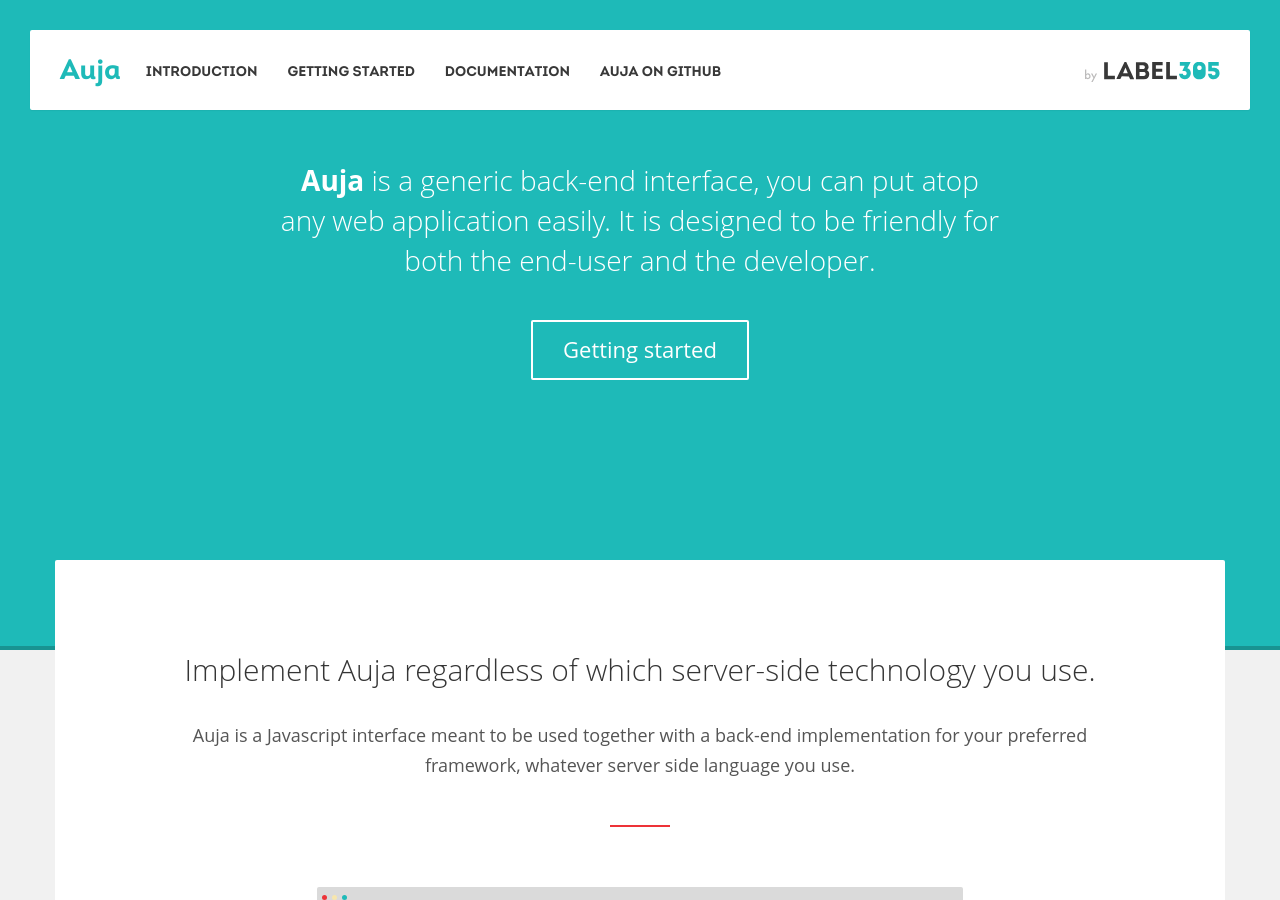
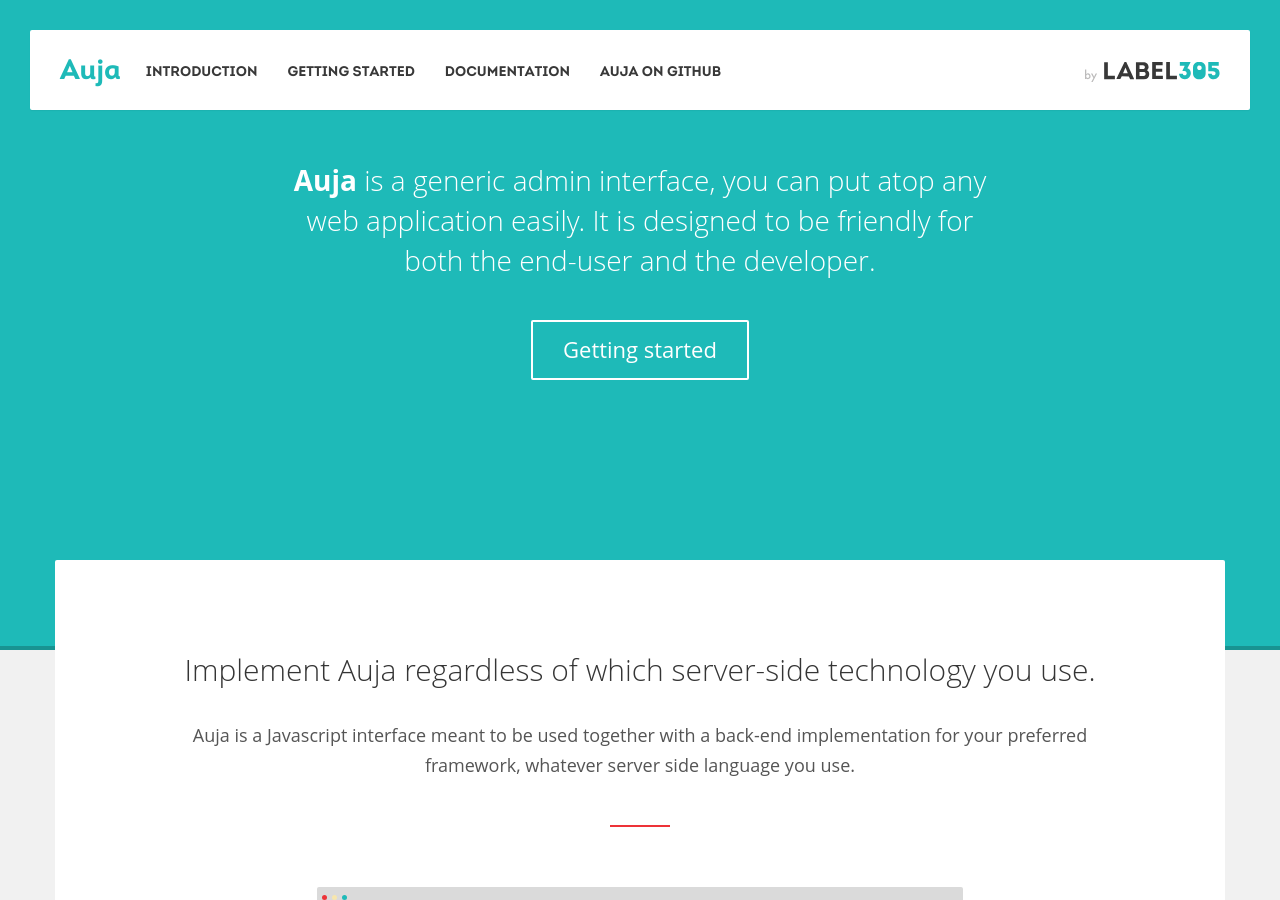
Before and after one commit to Label305/Auja, a Jekyll site: the page built from index.md, in a window 1280 px wide and 900 px high. Built offline with Jekyll 4.4.1, drawn with Linux system fonts in a browser that asks for light colours; nearby versions of some CDN libraries; a style sheet for code colours, icons or effects is not loaded.

Commit message:
Update home.html

```diff
--- a/_layouts/home.html
+++ b/_layouts/home.html
@@ -25,7 +25,7 @@ layout: default
     <div class="container">
         <div class="row">
             <div class="col-xs-12 col-md-8 col-md-offset-2">
-                <p class="intro"><span>Auja</span> is a generic back-end interface, you can put atop any web application easily.
+                <p class="intro"><span>Auja</span> is a generic admin interface, you can put atop any web application easily.
                     It is designed to be friendly for both the end-user and the developer.</p>
             </div>
             <div class="col-xs-12">
```
